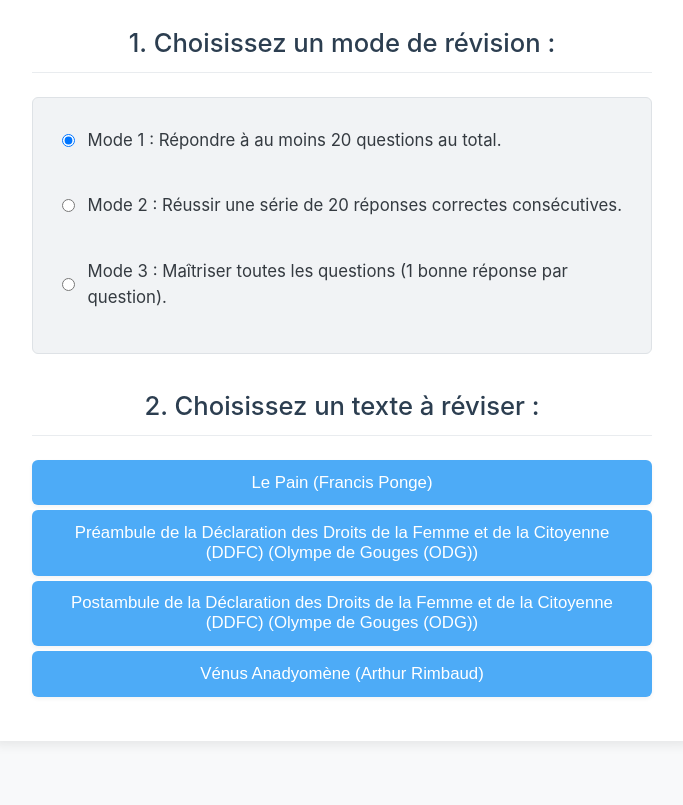
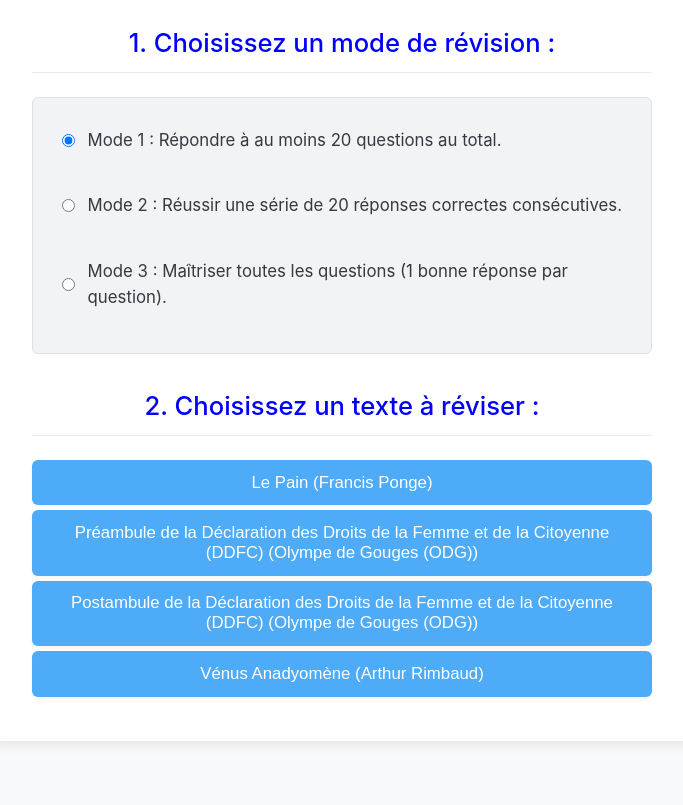
Before and after one commit to Dhamesylvie/oral-francais, a plain HTML site: page index.html in a window 1280 px wide. Shown: the part 169-974 px from the top of the page, without its empty margins (298-981 px from the left). Drawn offline with Linux system fonts and the light colour scheme.

Commit message:
Changement couleur H1

```diff
--- a/style.css
+++ b/style.css
@@ -31,7 +31,7 @@ body {
 /* --- Typographie --- */
 h1, h2 {
     text-align: center;
-    color: #2c3e50; /* Bleu-gris foncé */
+    color: blue; /* Bleu-gris foncé */
     margin-bottom: 1.5rem;
 }
 
```
